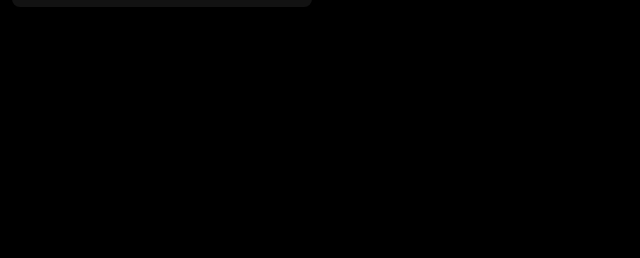
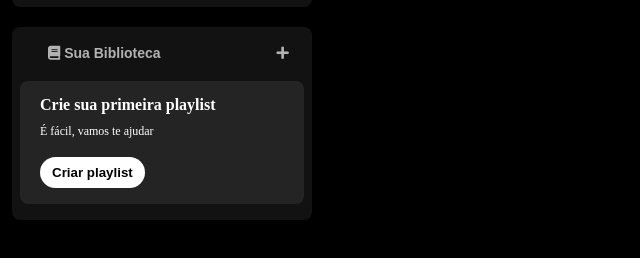
Before and after one commit to AlineEspindola/spotify-clone, a plain HTML site: page index.html in a window 1280 px wide. Shown: the part 166-424 px from the top of the page, without its empty margins (0-640 px from the left). Drawn offline with Linux system fonts and the light colour scheme.

Commit message:
Criado seção da biblioteca

```diff
--- a/index.html
+++ b/index.html
@@ -33,6 +33,32 @@
           </ul>
         </div>
       </nav>
+
+      <nav class="sidebar__library">
+        <header>
+          <ul>
+            <li>
+              <a href="">
+                <span class="fa fa-book"></span>
+                <span>Sua Biblioteca</span>
+              </a>
+            </li>
+            <li>
+              <a href="">
+                <span class="fas fa-plus"></span>
+              </a>
+            </li>
+          </ul>
+        </header>
+
+        <section class="playlist">
+          <div class="content">
+            <h2>Crie sua primeira playlist</h2>
+            <p>É fácil, vamos te ajudar</p>
+            <button>Criar playlist</button>
+          </div>
+        </section>
+      </nav>
     </div>
 </body>
 </html>
--- a/styles.css
+++ b/styles.css
@@ -11,7 +11,7 @@
   width: 300px;
 }
 
-.sidebar__navigation {
+.sidebar__navigation, .sidebar__library {
   background-color: #121212;
   border-radius: 8px;
   padding: 16px 0 0 16px;
@@ -44,3 +44,44 @@
   font-size: 14px;
   font-family: "DM Sans", sans-serif;
 }
+
+.sidebar__library {
+  padding: 0px 0px 16px 0px;
+}
+
+.sidebar__library header ul {
+  padding: 8px 20px 10px 20px;
+  display: flex;
+  flex-direction: row;
+  gap: 116px
+}
+
+.sidebar__library header {
+  padding: 0px 0px 0px 16px;
+}
+
+.playlist {
+  background-color: #242424;
+  border-radius: 8px;
+  font-weight: 700;
+  margin: 0px 8px 0px 8px;
+}
+
+.playlist .content {
+  color: #fff;
+  padding: 16px 20px;
+}
+
+.playlist .content p {
+  font-weight: 300;
+  font-size: 12px;
+  margin: 12px 0px 20px 0px;
+}
+
+.playlist .content button {
+  background-color: white;
+  font-weight: 700;
+  border-radius: 20px;
+  padding: 8px 12px 8px 12px;
+  border: #fff;
+}
```
